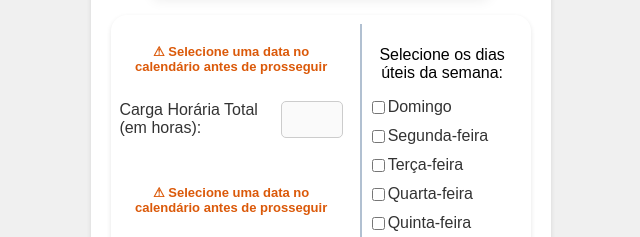
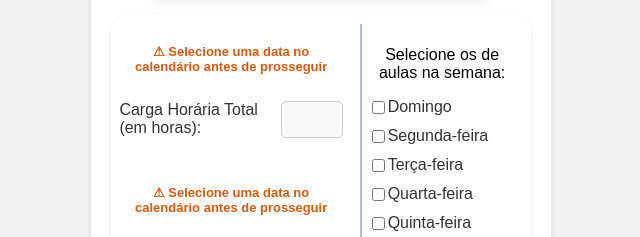
Before and after one commit to williamracer/calc, a plain HTML site: page index.html in a window 1280 px wide. Shown: the part 541-778 px from the top of the page, 319-959 px from the left. Drawn offline with nearby package versions, Linux system fonts and the light colour scheme.

Commit message:
Atualização 1

```diff
--- a/index.html
+++ b/index.html
@@ -32,7 +32,7 @@
         </div>
 
         <div id="diasUteisCheckbox">
-            <p>Selecione os dias úteis da semana:</p>
+            <p>Selecione os de aulas na semana:</p>
             <label><input type="checkbox" name="diasUteis" value="0">Domingo</label>
             <label><input type="checkbox" name="diasUteis" value="1">Segunda-feira</label>
             <label><input type="checkbox" name="diasUteis" value="2">Terça-feira</label>
```
